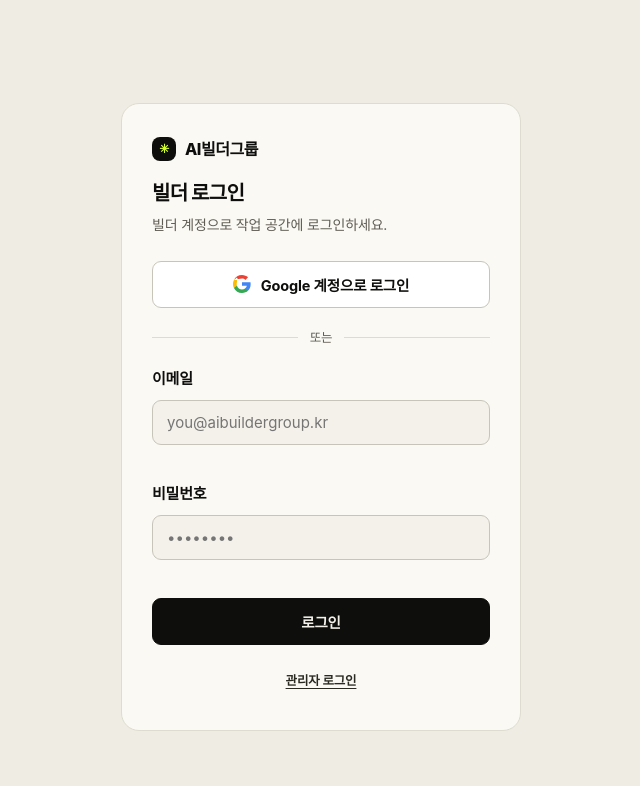
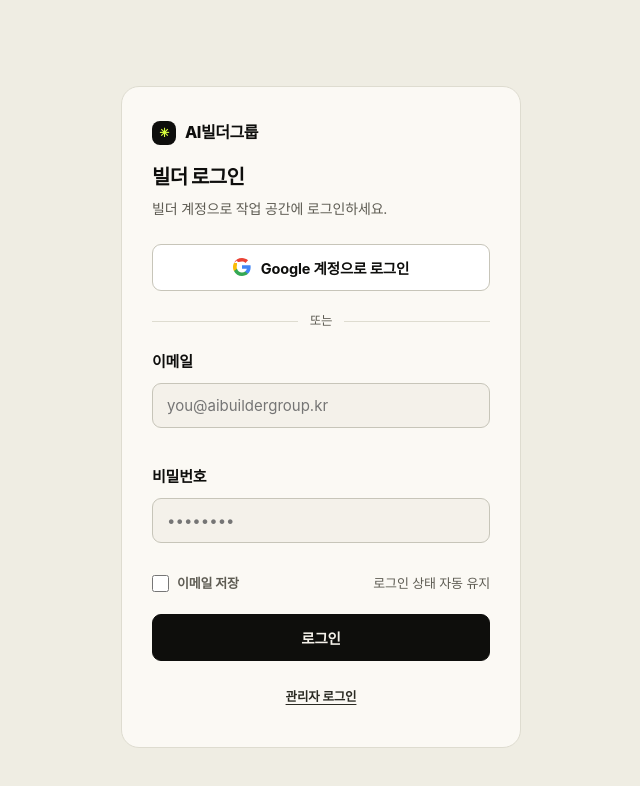
Before and after one commit to dk400/ai-builder-group, a Next.js app in the folder 05-서비스-nextjs/: page /builder/login in a window 1280 px wide. Shown: the top 786 px of the page, without its empty margins (319-959 px from the left). Built offline with nearby package versions, Linux system fonts and the light colour scheme; no server answers; a web font is replaced by a local one.

Commit message:
feat(admin): 로그인 편의 기능 추가

```diff
--- a/05-서비스-nextjs/app/admin/admin.css
+++ b/05-서비스-nextjs/app/admin/admin.css
@@ -419,6 +419,11 @@
 .adm-login h1 { margin: 15px 0 3px; font-size: 20px; font-weight: 800; letter-spacing: -0.035em; }
 .adm-login p.lead { margin: 0 0 24px; color: var(--adm-dim); font-size: 14px; }
 .adm-login .abtn { width: 100%; justify-content: center; padding: 12px; font-size: 14.5px; }
+.adm-login__remember { display: flex; align-items: center; justify-content: space-between; gap: 14px;
+  margin: -8px 0 20px; color: var(--adm-dim); font-size: 13px; }
+.adm-login__remember label { display: inline-flex; align-items: center; gap: 8px; cursor: pointer; font-weight: 650; }
+.adm-login__remember input { width: 17px; height: 17px; margin: 0; accent-color: var(--ink); cursor: pointer; }
+.adm-login__session { white-space: nowrap; }
 .adm-login .foot { margin: 18px 0 0; font-size: 12.5px; color: var(--adm-dim); text-align: center; line-height: 1.7; }
 /* 링크는 주변 글보다 진해야 링크로 읽힌다 — --muted 는 오히려 더 흐렸다 (3.87:1) */
 .adm-login .foot a { color: var(--ink-2); font-weight: 700; text-decoration: underline; text-underline-offset: 3px; }
--- a/05-서비스-nextjs/app/admin/login/view.tsx
+++ b/05-서비스-nextjs/app/admin/login/view.tsx
@@ -1,6 +1,9 @@
 'use client'
 
+import { useEffect, useState } from 'react'
 import { signInWithGoogle, signInWithPassword } from './_actions'
+
+const SAVED_EMAIL_KEY = 'abg-login-email'
 
 type Props = {
   /** Supabase 키가 있는가. 없으면 화면 전체가 목업이다 */
@@ -15,6 +18,24 @@
 
 export default function LoginView({ configured, next, error, audience }: Props) {
   const isBuilder = audience === 'builder'
+  const [email, setEmail] = useState('')
+  const [rememberEmail, setRememberEmail] = useState(false)
+
+  useEffect(() => {
+    const saved = window.localStorage.getItem(SAVED_EMAIL_KEY)
+    if (!saved) return
+    setEmail(saved)
+    setRememberEmail(true)
+  }, [])
+
+  const saveEmailPreference = () => {
+    const normalized = email.trim()
+    if (rememberEmail && normalized) {
+      window.localStorage.setItem(SAVED_EMAIL_KEY, normalized)
+    } else {
+      window.localStorage.removeItem(SAVED_EMAIL_KEY)
+    }
+  }
 
   return (
     <main id="main" className="adm-login">
@@ -51,16 +72,25 @@
         </form>
         <div className="adm-login__or"><span>또는</span></div>
 
-        <form action={signInWithPassword}>
+        <form action={signInWithPassword} onSubmit={saveEmailPreference}>
           <input type="hidden" name="next" value={next} />
           <input type="hidden" name="loginPath" value={isBuilder ? '/builder/login' : '/admin/login'} />
           <div className="f">
             <label htmlFor="email">이메일</label>
-            <input id="email" name="email" type="email" placeholder="you@aibuildergroup.kr" autoComplete="username" required />
+            <input id="email" name="email" type="email" placeholder="you@aibuildergroup.kr" autoComplete="username"
+              value={email} onChange={e => setEmail(e.target.value)} required />
           </div>
           <div className="f">
             <label htmlFor="pw">비밀번호</label>
             <input id="pw" name="password" type="password" placeholder="••••••••" autoComplete="current-password" required minLength={8} />
+          </div>
+
+          <div className="adm-login__remember">
+            <label>
+              <input type="checkbox" checked={rememberEmail} onChange={e => setRememberEmail(e.target.checked)} />
+              <span>이메일 저장</span>
+            </label>
+            <span className="adm-login__session">로그인 상태 자동 유지</span>
           </div>
 
           <button className="abtn abtn--ink" type="submit">로그인</button>
```
